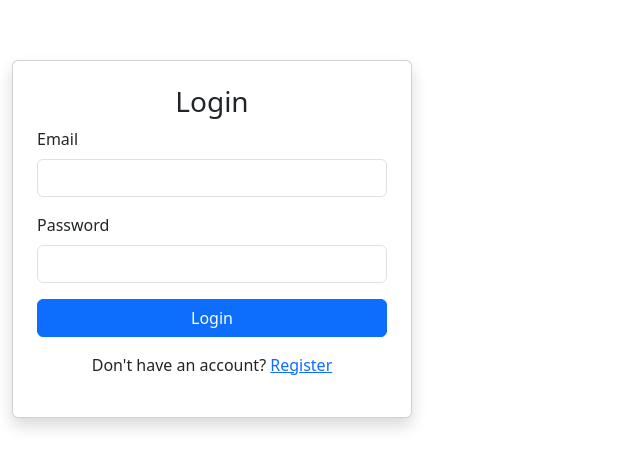
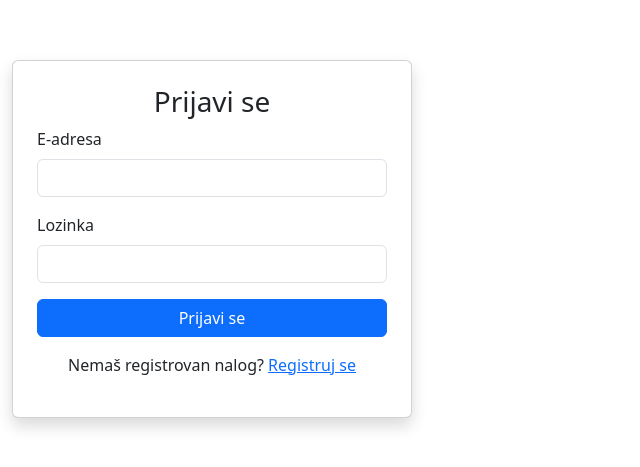
Before and after one commit to zivojindavidovic/PlaygroundMath-react, a React (Vite) app: page /login in a window 1280 px wide. Shown: the part 161-628 px from the top of the page, without its empty margins (0-640 px from the left). Built offline with nearby package versions, Linux system fonts and the light colour scheme; the HTML template or start-up script is replaced by a standard one.

Commit message:
Refactored login page

```diff
--- a/src/pages/Login.tsx
+++ b/src/pages/Login.tsx
@@ -11,6 +11,7 @@ const Login: React.FC = () => {
   const navigate = useNavigate();
 
   const handleLogin = async () => {
+    setError('');
     try {
       const response = await fetch('http://0.0.0.0:8000/api/v1/auth/login', {
         method: 'POST',
@@ -21,21 +22,29 @@ const Login: React.FC = () => {
       });
 
       const data = await response.json();
-      if (!response.ok) {
-        throw new Error(data.message || 'Login failed');
+
+      if (!response.ok || !data.success) {
+        const errorMessages = data.errors && data.errors.length > 0
+          ? data.errors.map((errObj: Record<string, string>) => {
+              return Object.values(errObj)[0];
+            }).join(', ')
+          : 'Login failed';
+
+        throw new Error(errorMessages);
       }
 
-      localStorage.setItem('accessToken', data.accessToken);
-      localStorage.setItem('userId', data.userId);
-      localStorage.setItem('email', data.email);
+      const result = data.results[0];
+      localStorage.setItem('accessToken', result.accessToken);
+      localStorage.setItem('userId', result.userId);
+      localStorage.setItem('email', result.email);
       localStorage.setItem('isLoggedIn', 'true');
-      localStorage.setItem('isTeacher', data.isTeacher);
+      localStorage.setItem('isTeacher', result.isTeacher);
 
-      toast.success('Logged In Successfully');
+      toast.success('Prijavio si se uspešno');
       setTimeout(() => navigate('/'), 2000);
+
     } catch (error: any) {
       setError(error.message);
-      toast.error('Failed to log in');
     }
   };
 
@@ -43,19 +52,39 @@ const Login: React.FC = () => {
     <div className="container d-flex justify-content-center align-items-center vh-100">
       <ToastContainer />
       <div className="card p-4 shadow" style={{ width: '400px' }}>
-        <h3 className="text-center">Login</h3>
+        <h3 className="text-center">Prijavi se</h3>
+
         {error && <div className="alert alert-danger">{error}</div>}
+
         <div className="mb-3">
-          <label className="form-label">Email</label>
-          <input type="email" className="form-control" value={email} onChange={(e) => setEmail(e.target.value)} />
+          <label className="form-label">E-adresa</label>
+          <input
+            type="email"
+            className="form-control"
+            value={email}
+            onChange={(e) => setEmail(e.target.value)}
+          />
         </div>
+
         <div className="mb-3">
-          <label className="form-label">Password</label>
-          <input type="password" className="form-control" value={password} onChange={(e) => setPassword(e.target.value)} />
+          <label className="form-label">Lozinka</label>
+          <input
+            type="password"
+            className="form-control"
+            value={password}
+            onChange={(e) => setPassword(e.target.value)}
+          />
         </div>
-        <button className="btn btn-primary w-100" onClick={handleLogin}>Login</button>
+
+        <button
+          className="btn btn-primary w-100"
+          onClick={handleLogin}
+        >
+          Prijavi se
+        </button>
+
         <p className="mt-3 text-center">
-          Don't have an account? <Link to="/register">Register</Link>
+          Nemaš registrovan nalog? <Link to="/register">Registruj se</Link>
         </p>
       </div>
     </div>
```
